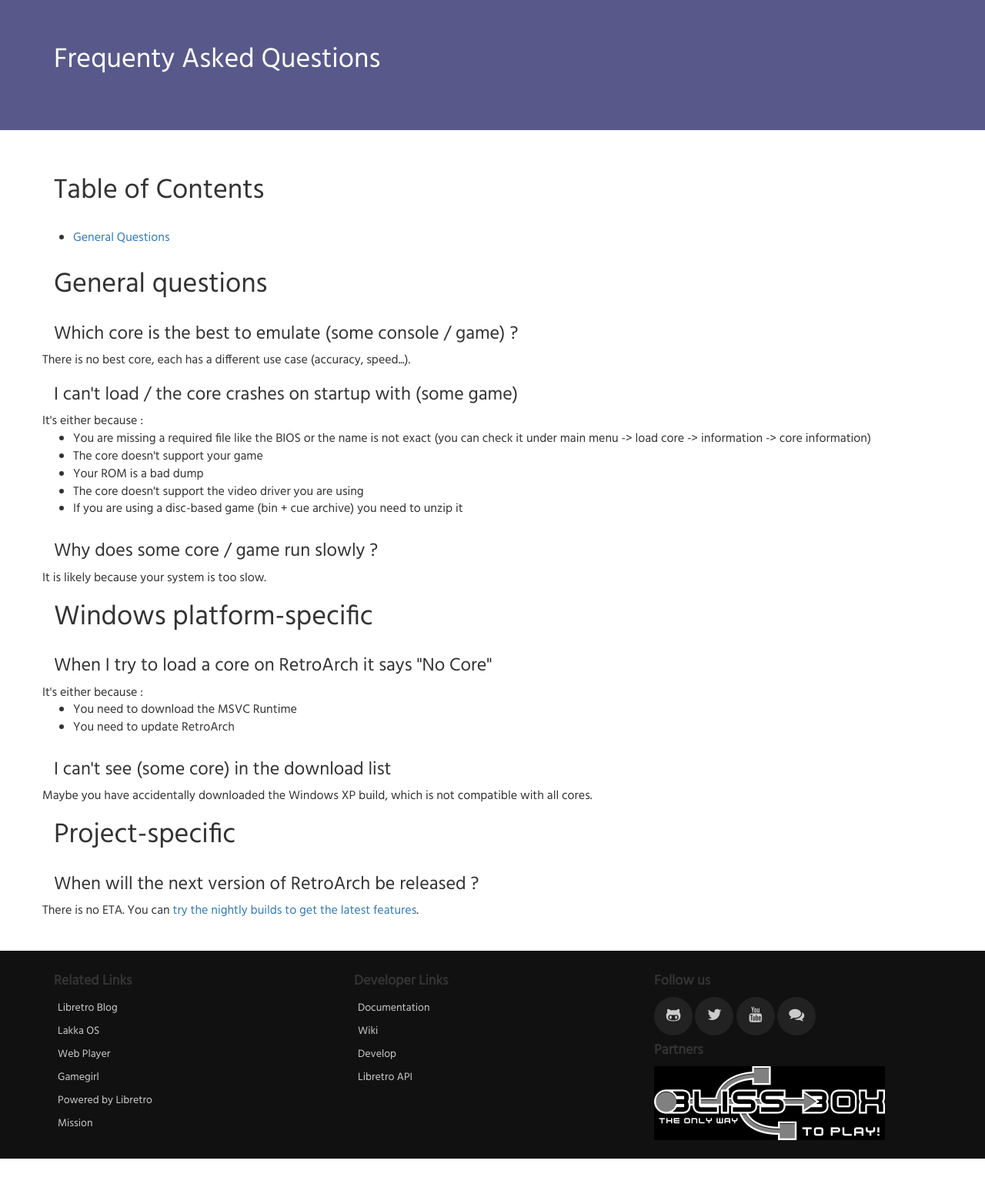
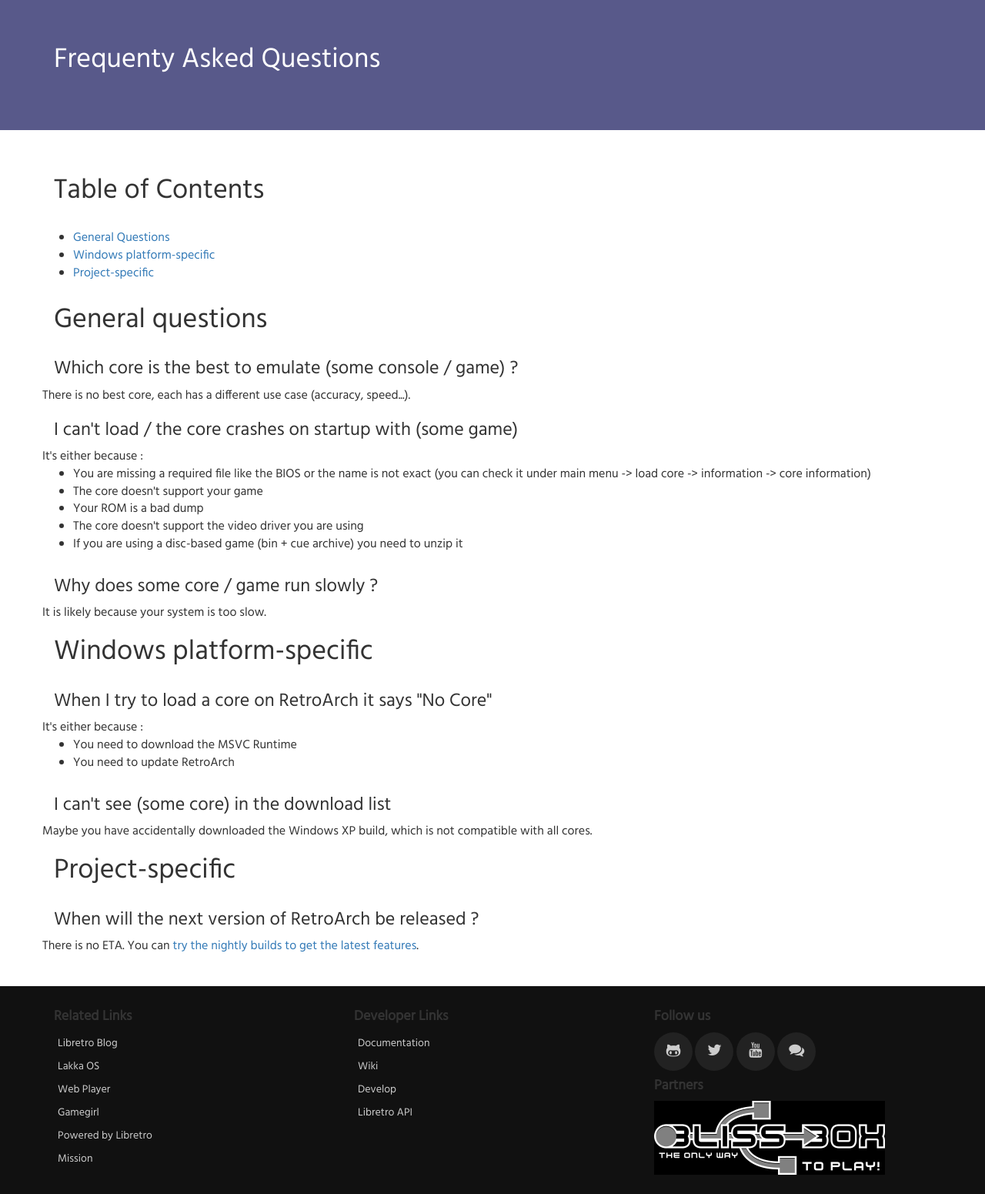
Before and after one commit to gouchi/www.retroarch.com, a PHP site: page /index.php?page=faq in a window 1280 px wide. Shown: the part 232-1783 px from the top of the page at 77% size. Before the commit the page ends 1737 px from the top, so only its background shows below. Run offline with PHP 8.4, Linux system fonts and the light colour scheme.

Commit message:
Update faq.php

```diff
--- a/faq.php
+++ b/faq.php
@@ -16,6 +16,8 @@
      <div class="row platforms">
       <ul>
        <li><a href="#general-questions">General Questions</a></li>
+       <li><a href="#windows-platform-specific">Windows platform-specific</a></li>
+       <li><a href="#project-specific">Project-specific</a></li>
       </ul>
      </div>
      <h1><a id="general-questions"></a>General questions</h1>
@@ -38,7 +40,7 @@
      <h3>Why does some core / game run slowly ?</h3>
      <div class="row platforms">It is likely because your system is too slow.</div>
 
-     <h1>Windows platform-specific</h1>
+     <h1><a id="windows-platform-specific"></a>Windows platform-specific</h1>
      <h3>When I try to load a core on RetroArch it says "No Core"</h3>
      <div class="row platforms">
       It's either because :
@@ -52,7 +54,7 @@
 <div class="row platforms">
  Maybe you have accidentally downloaded the Windows XP build, which is not compatible with all cores.
     </div>
-     <h1>Project-specific</h1>
+     <h1><a id="project-specific"></a>Project-specific</h1>
      <h3>When will the next version of RetroArch be released ?</h3>
      <div class="row platforms">
       There is no ETA. You can <a href="https://buildbot.libretro.com/nightly/">try the nightly builds to get the latest features</a>.
```
